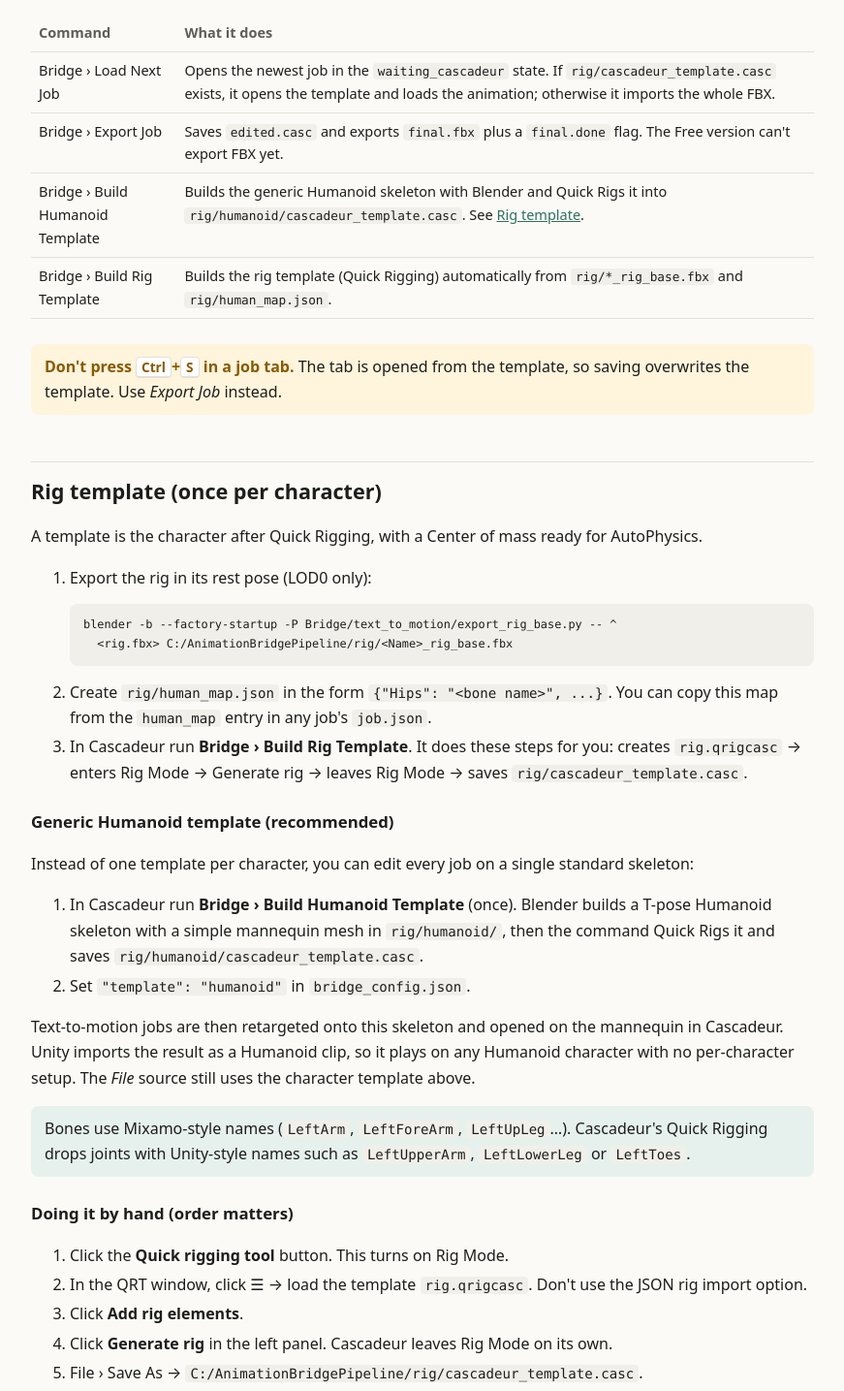
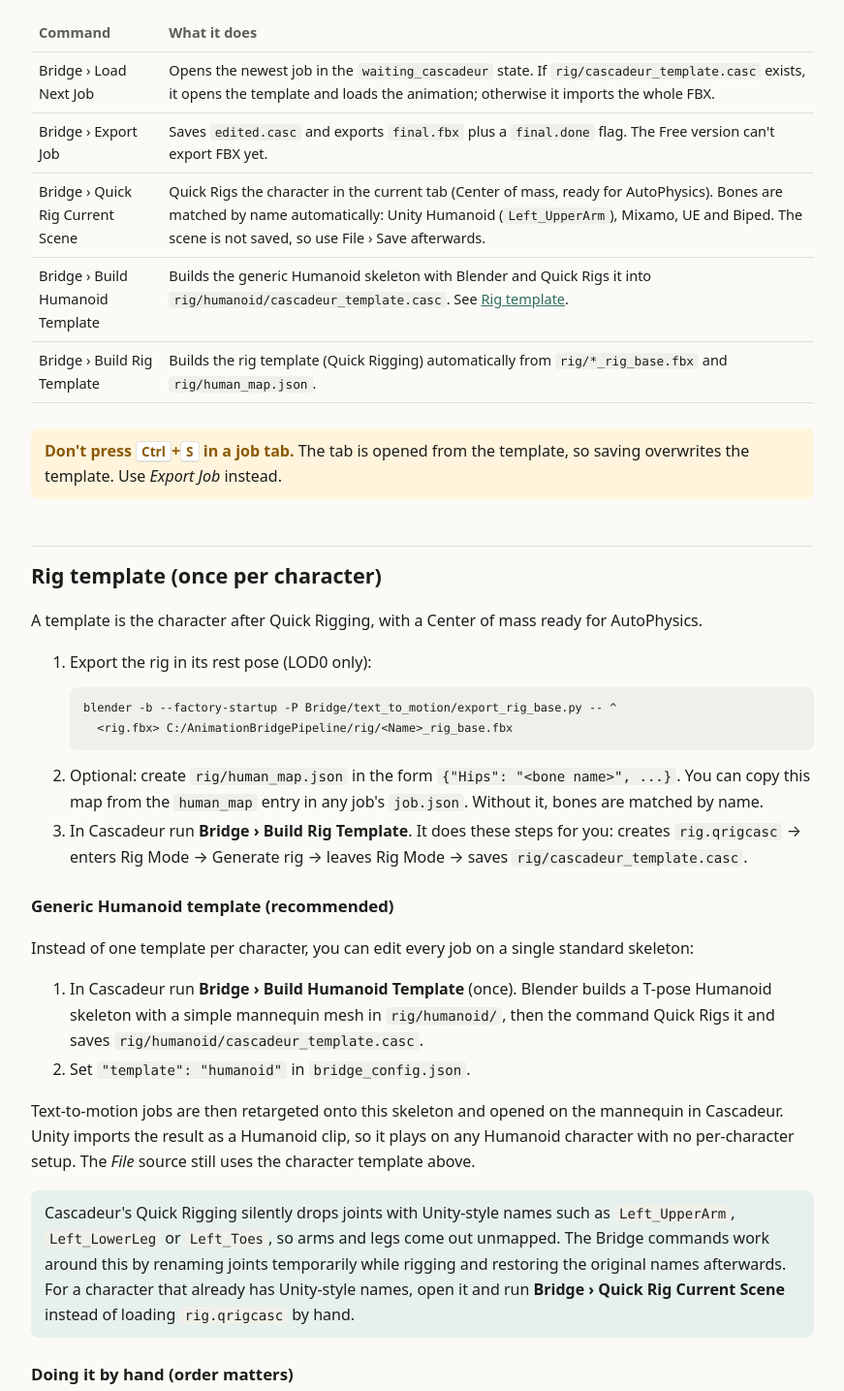
Before and after one commit to devirosnguyen/animation-bridge-docs, a plain HTML site: page index.html in a window 1280 px wide. Shown: the part 3189-4624 px from the top of the page at 97% size, without its empty margins (334-1205 px from the left). Drawn offline with Linux system fonts and the light colour scheme.

Commit message:
Document Quick Rig Current Scene and Unity-name workaround
Co-Authored-By: Claude Opus 5.5 <noreply@anthropic.com>

```diff
--- a/index.html
+++ b/index.html
@@ -143,6 +143,7 @@ kbd{font-family:inherit;font-size:.85em;border:1px solid var(--line);border-bott
 <tr><th>Command</th><th>What it does</th></tr>
 <tr><td>Bridge › Load Next Job</td><td>Opens the newest job in the <code>waiting_cascadeur</code> state. If <code>rig/cascadeur_template.casc</code> exists, it opens the template and loads the animation; otherwise it imports the whole FBX.</td></tr>
 <tr><td>Bridge › Export Job</td><td>Saves <code>edited.casc</code> and exports <code>final.fbx</code> plus a <code>final.done</code> flag. The Free version can't export FBX yet.</td></tr>
+<tr><td>Bridge › Quick Rig Current Scene</td><td>Quick Rigs the character in the current tab (Center of mass, ready for AutoPhysics). Bones are matched by name automatically: Unity Humanoid (<code>Left_UpperArm</code>), Mixamo, UE and Biped. The scene is not saved, so use File › Save afterwards.</td></tr>
 <tr><td>Bridge › Build Humanoid Template</td><td>Builds the generic Humanoid skeleton with Blender and Quick Rigs it into <code>rig/humanoid/cascadeur_template.casc</code>. See <a href="#template">Rig template</a>.</td></tr>
 <tr><td>Bridge › Build Rig Template</td><td>Builds the rig template (Quick Rigging) automatically from <code>rig/*_rig_base.fbx</code> and <code>rig/human_map.json</code>.</td></tr>
 </table></div>
@@ -154,7 +155,7 @@ kbd{font-family:inherit;font-size:.85em;border:1px solid var(--line);border-bott
   <li>Export the rig in its rest pose (LOD0 only):
 <pre><code>blender -b --factory-startup -P Bridge/text_to_motion/export_rig_base.py -- ^
   &lt;rig.fbx&gt; C:/AnimationBridgePipeline/rig/&lt;Name&gt;_rig_base.fbx</code></pre></li>
-  <li>Create <code>rig/human_map.json</code> in the form <code>{"Hips": "&lt;bone name&gt;", ...}</code>. You can copy this map from the <code>human_map</code> entry in any job's <code>job.json</code>.</li>
+  <li>Optional: create <code>rig/human_map.json</code> in the form <code>{"Hips": "&lt;bone name&gt;", ...}</code>. You can copy this map from the <code>human_map</code> entry in any job's <code>job.json</code>. Without it, bones are matched by name.</li>
   <li>In Cascadeur run <strong>Bridge › Build Rig Template</strong>. It does these steps for you: creates <code>rig.qrigcasc</code> → enters Rig Mode → Generate rig → leaves Rig Mode → saves <code>rig/cascadeur_template.casc</code>.</li>
 </ol>
 <h3>Generic Humanoid template (recommended)</h3>
@@ -164,7 +165,7 @@ kbd{font-family:inherit;font-size:.85em;border:1px solid var(--line);border-bott
   <li>Set <code>"template": "humanoid"</code> in <code>bridge_config.json</code>.</li>
 </ol>
 <p>Text-to-motion jobs are then retargeted onto this skeleton and opened on the mannequin in Cascadeur. Unity imports the result as a Humanoid clip, so it plays on any Humanoid character with no per-character setup. The <em>File</em> source still uses the character template above.</p>
-<div class="note">Bones use Mixamo-style names (<code>LeftArm</code>, <code>LeftForeArm</code>, <code>LeftUpLeg</code>…). Cascadeur's Quick Rigging drops joints with Unity-style names such as <code>LeftUpperArm</code>, <code>LeftLowerLeg</code> or <code>LeftToes</code>.</div>
+<div class="note">Cascadeur's Quick Rigging silently drops joints with Unity-style names such as <code>Left_UpperArm</code>, <code>Left_LowerLeg</code> or <code>Left_Toes</code>, so arms and legs come out unmapped. The Bridge commands work around this by renaming joints temporarily while rigging and restoring the original names afterwards. For a character that already has Unity-style names, open it and run <strong>Bridge › Quick Rig Current Scene</strong> instead of loading <code>rig.qrigcasc</code> by hand.</div>
 <h3>Doing it by hand (order matters)</h3>
 <ol>
   <li>Click the <strong>Quick rigging tool</strong> button. This turns on Rig Mode.</li>
```
